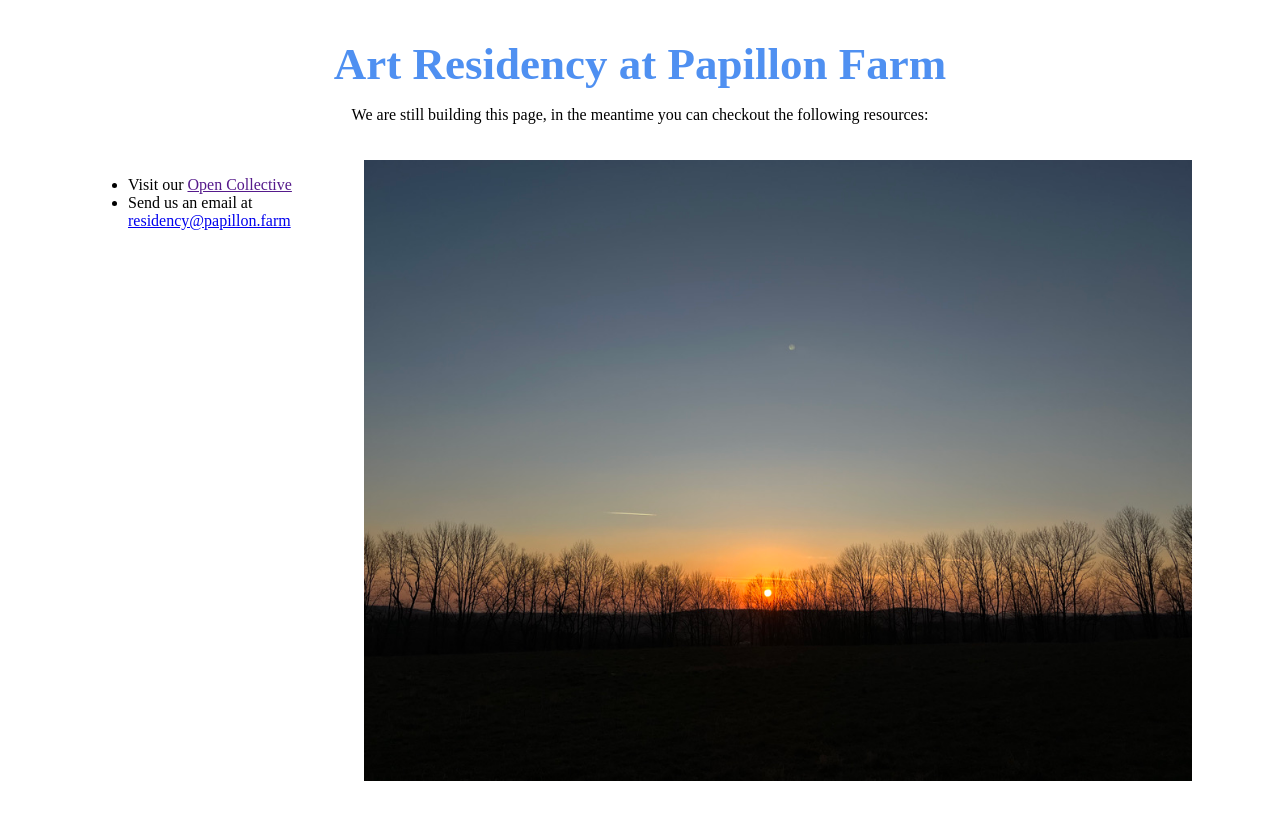
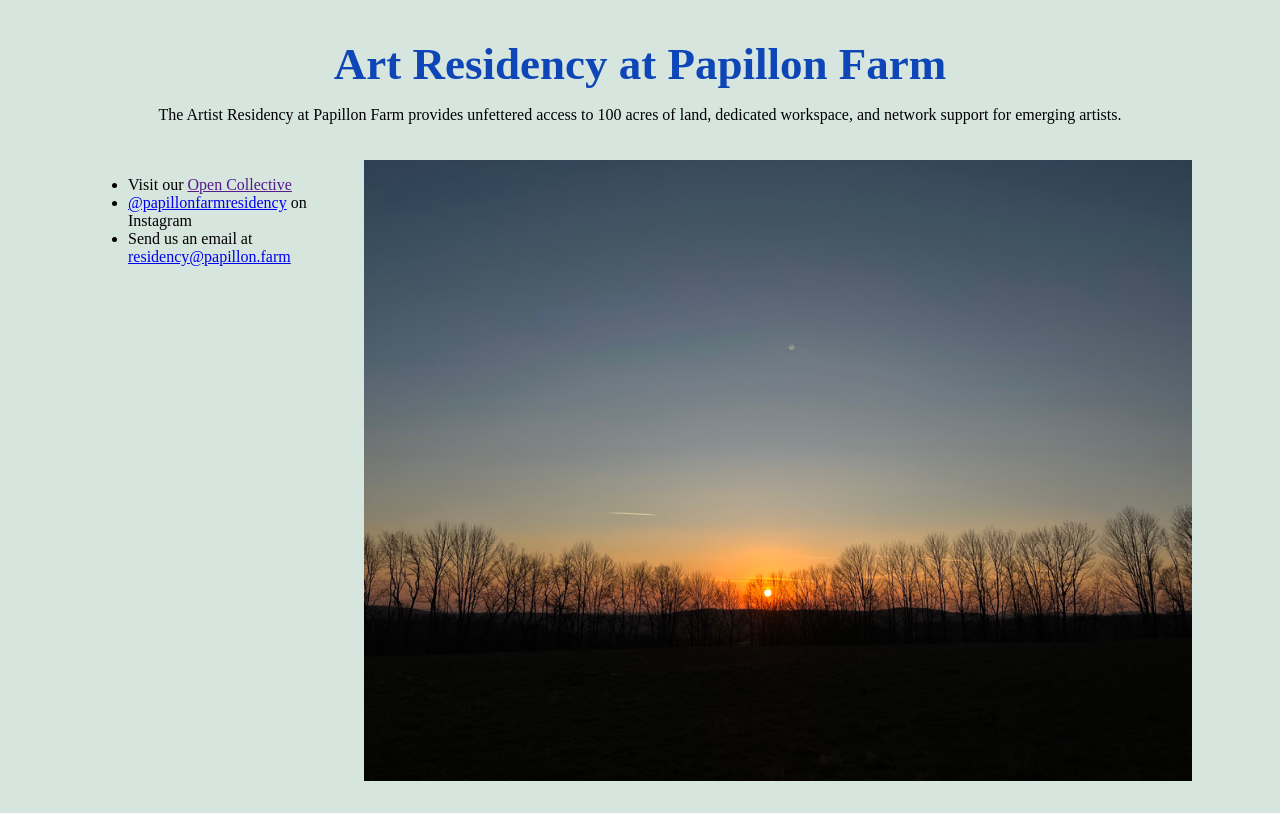
Before and after one commit to meandavejustice/papillon.farm, a plain HTML site: page residency.html in a window 1280 px wide. Drawn offline with Linux system fonts and the light colour scheme.

Commit message:
updates for launch

```diff
--- a/residency.html
+++ b/residency.html
@@ -1,5 +1,6 @@
 <!DOCTYPE html>
 <html lang="en">
+
 <head>
     <meta charset="UTF-8">
     <meta http-equiv="X-UA-Compatible" content="IE=edge">
@@ -7,13 +8,17 @@
     <title>Art Residency at Papillon Farm</title>
 
     <style>
+        body {
+            background: #d6e5de;
+        }
+
         .container {
             display: flex;
             flex-direction: column;
         }
 
         h1 {
-            color: #4f90f1;
+            color: #0E46B7;
             font-size: 45px;
             margin-bottom: 0;
         }
@@ -37,22 +42,26 @@
         section div p {
             padding: 5px 20px;
         }
-
     </style>
 </head>
+
 <body>
     <div class="container">
         <header>
             <h1>Art Residency at Papillon Farm</h1>
-    <p>We are still building this page, in the meantime you can checkout the following resources:</p>
+            <p>The Artist Residency at Papillon Farm provides unfettered access to 100 acres of land, dedicated
+                workspace, and network support for emerging artists.</p>
         </header>
         <section>
             <div><img src="assets/sunset.jpeg" alt=""></div>
             <ul>
                 <li>Visit our <a href="">Open Collective</a></li>
+                <li><a href="https://www.instagram.com/papillonfarmresidency">@papillonfarmresidency</a> on Instagram
+                </li>
                 <li>Send us an email at <a href="mailto:residency@papillon.farm">residency@papillon.farm</a></li>
             </ul>
         </section>
     </div>
 </body>
+
 </html>
```
Also changed, not shown: index.html (+1 -1 lines). Lines whose indentation alone changed are shown as unchanged.
